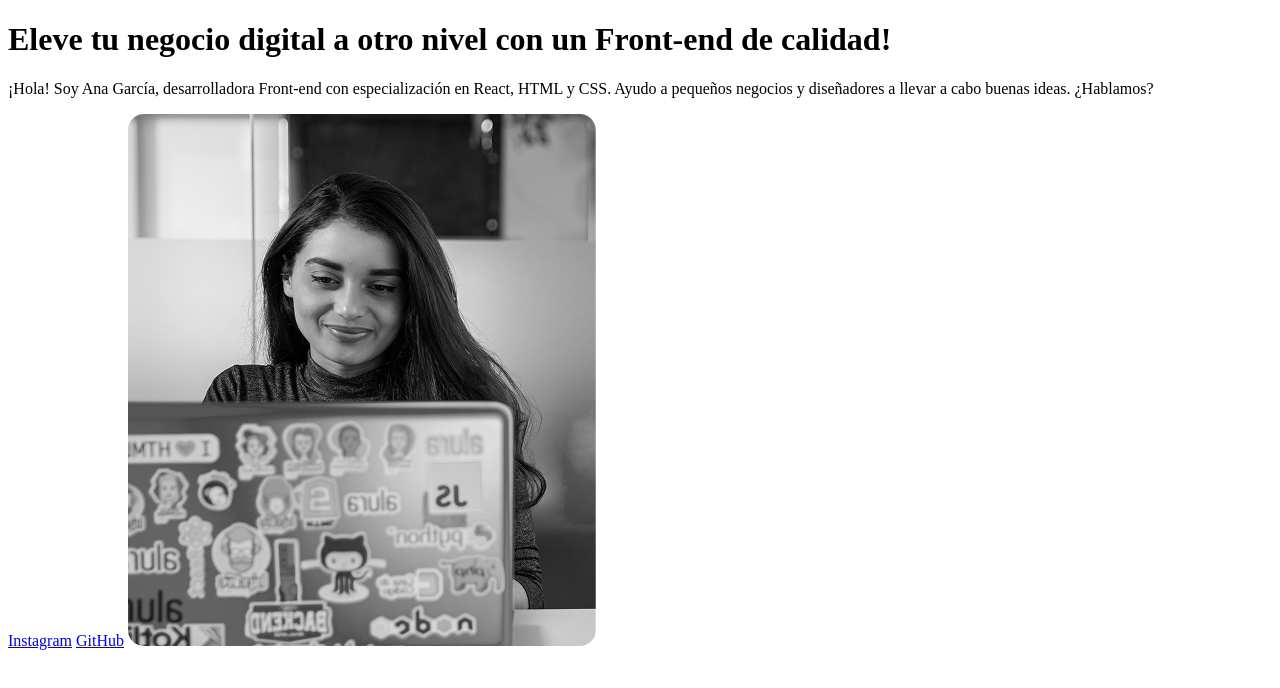
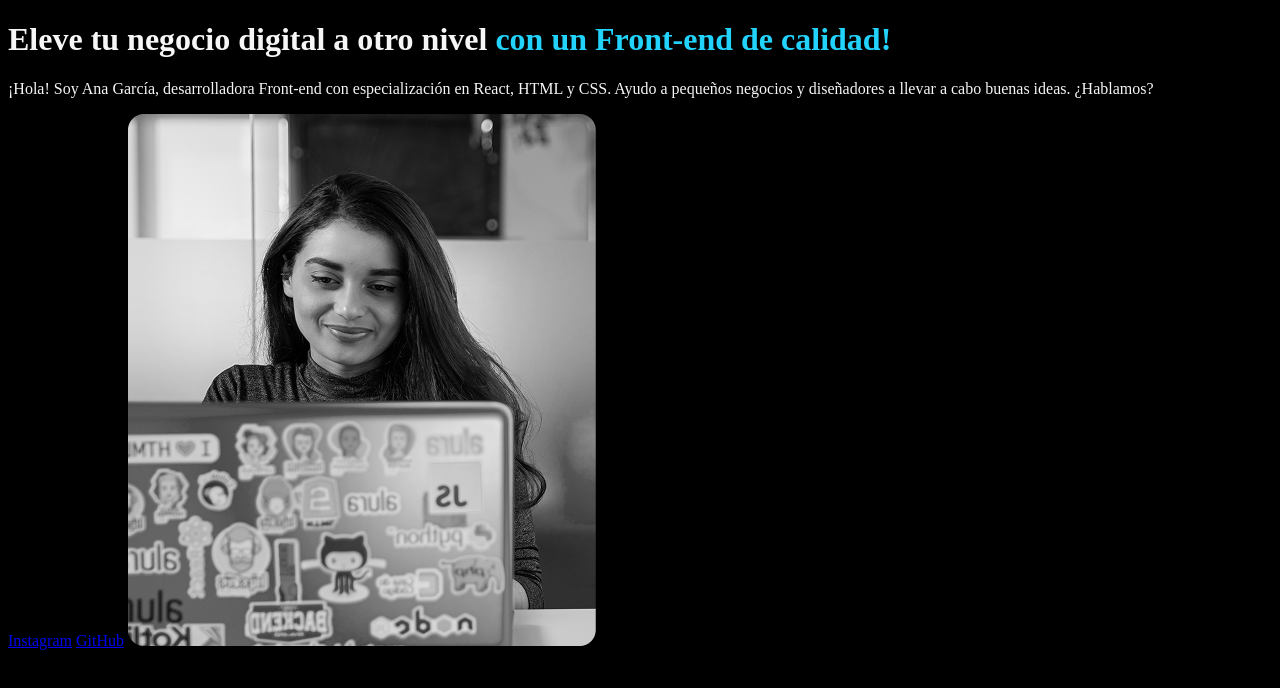
Before and after one commit to JSantiagoRojo/Portafolio-, a plain HTML site: page index.html in a window 1280 px wide. Drawn offline with Linux system fonts and the light colour scheme.

Commit message:
Actualizando CSS

```diff
--- a/index.html
+++ b/index.html
@@ -4,6 +4,7 @@
     <meta charset="UTF-8">
     <meta name="viewport" content="width=device-width, initial-scale=1.0">
     <title>Portafolio</title>
+    <link rel="stylesheet" href="style.css">
 </head>
 <body>
     <header></header>
--- a/style.css
+++ b/style.css
@@ -0,0 +1,9 @@
+
+body {
+    background-color: #000000 ;
+    color : #f6f6f6
+}
+
+strong {
+    color : #22D4FD;
+}
```
